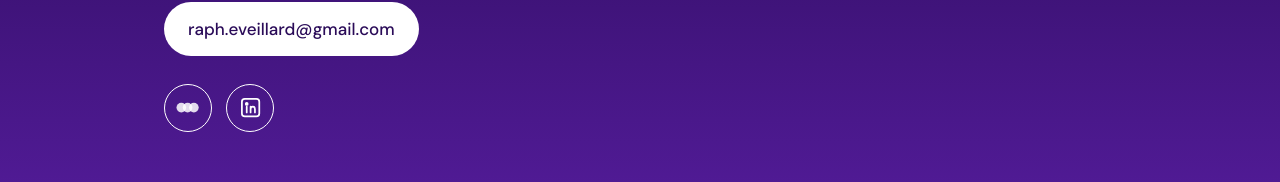
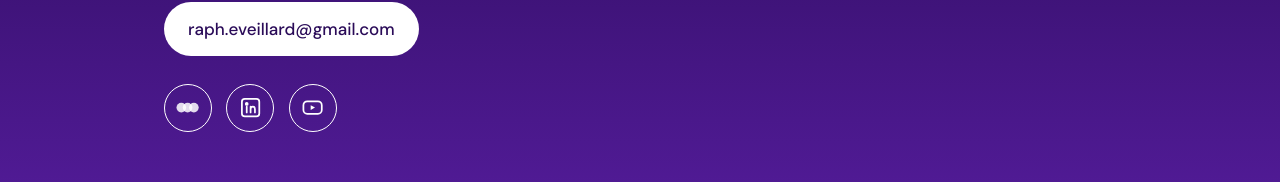
Before and after one commit to raphael-eveillard/raphaeleveillard.github.io, a plain HTML site: page index.html in a window 1280 px wide. Shown: the part 1516-1698 px from the top of the page. Drawn offline with nearby package versions, Linux system fonts and the light colour scheme.

Commit message:
Add YouTube link to index.html
Added a YouTube link with corresponding SVG icon.

```diff
--- a/index.html
+++ b/index.html
@@ -53,6 +53,9 @@
   <a href="https://www.linkedin.com/in/rapha%C3%ABl-eveillard-23b566265/" aria-label="LinkedIn" title="LinkedIn" target="_blank" rel="noopener">
     <svg viewBox="0 0 24 24" fill="none" stroke="currentColor" stroke-width="1.8" aria-hidden="true"><rect x="3" y="3" width="18" height="18" rx="3"/><circle cx="8" cy="8.2" r="1" fill="currentColor"/><path d="M8 11v6M12 17v-6M12 13.5c0-1.4 1-2.5 2.4-2.5s2.1 1 2.1 2.6V17" stroke-linecap="round" stroke-linejoin="round"/></svg>
   </a>
+  <a href="https://www.youtube.com/@not_a_hobby" aria-label="YouTube" title="YouTube" target="_blank" rel="noopener">
+    <svg viewBox="0 0 24 24" fill="none" stroke="currentColor" stroke-width="1.8" aria-hidden="true"><rect x="2.5" y="5.5" width="19" height="13" rx="4"/><path d="M10 9.5v5l4.5-2.5z" fill="currentColor" stroke="none"/></svg>
+  </a>
 </div>
   </section>
 </main>
```
